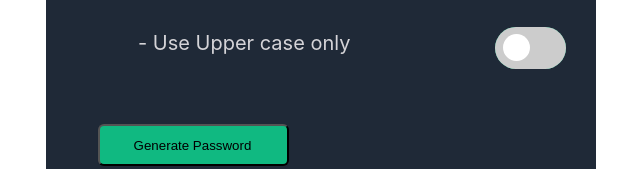
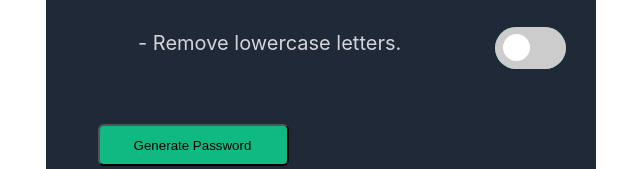
Before and after one commit to HiruyD/passwordGen, a plain HTML site: page index.html in a window 1280 px wide. Shown: the part 320-489 px from the top of the page, 16-656 px from the left. Drawn offline with Linux system fonts and the light colour scheme.

Commit message:
update password guidelines: replace 'Use Upper case only' with 'Remove lowercase letters.'

```diff
--- a/index.html
+++ b/index.html
@@ -25,7 +25,7 @@
         - Symbols in your password.
       </ul>
       <ul class="ul2">
-        - Use Upper case only
+        - Remove lowercase letters.
       </ul>
 
       <!-- Button to generate password -->
```
